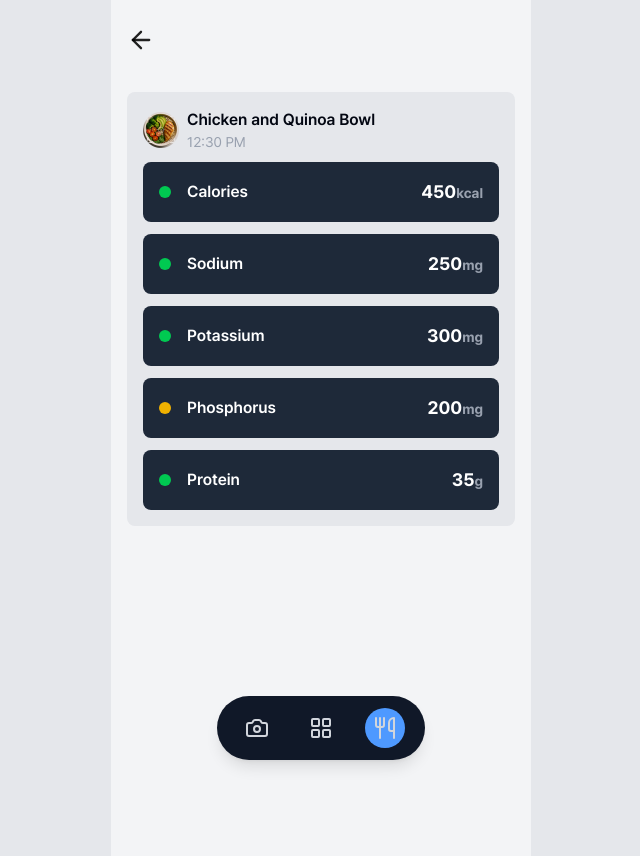
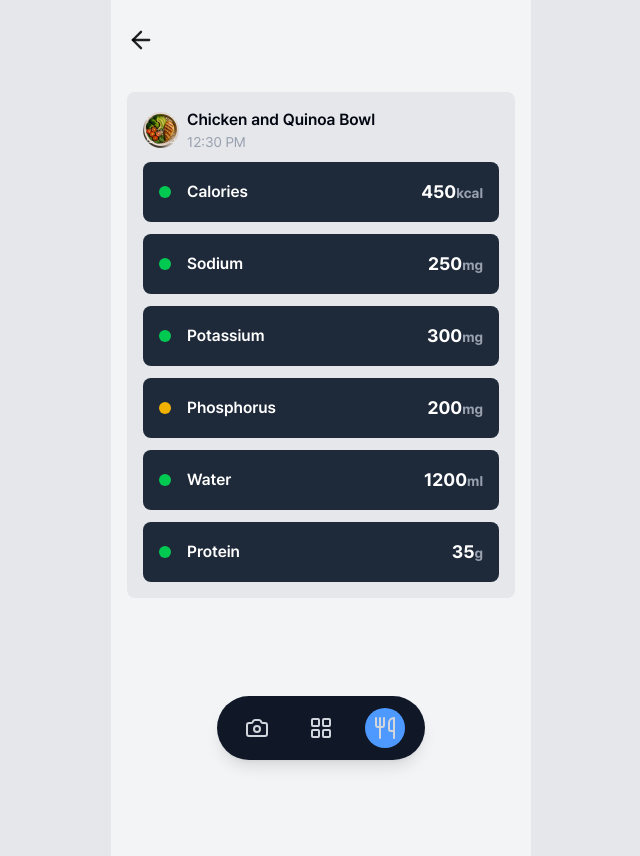
Before and after one commit to metamatong/renal-guard-client, a React (Vite) app: page /meal/1 in a window 1280 px wide. Shown: the whole page, without its empty margins (319-959 px from the left). Built offline with nearby package versions, Linux system fonts and the light colour scheme.

Commit message:
refactor: add water label

```diff
--- a/src/pages/Meal/index.tsx
+++ b/src/pages/Meal/index.tsx
@@ -17,6 +17,7 @@ const mockMealData = {
     { name: 'Sodium', value: '250', unit: 'mg', status: 'safe' },
     { name: 'Potassium', value: '300', unit: 'mg', status: 'safe' },
     { name: 'Phosphorus', value: '200', unit: 'mg', status: 'warning' },
+    { name: 'Water', value: '1200', unit: 'ml', status: 'safe' },
     { name: 'Protein', value: '35', unit: 'g', status: 'safe' },
   ]
 };
```
